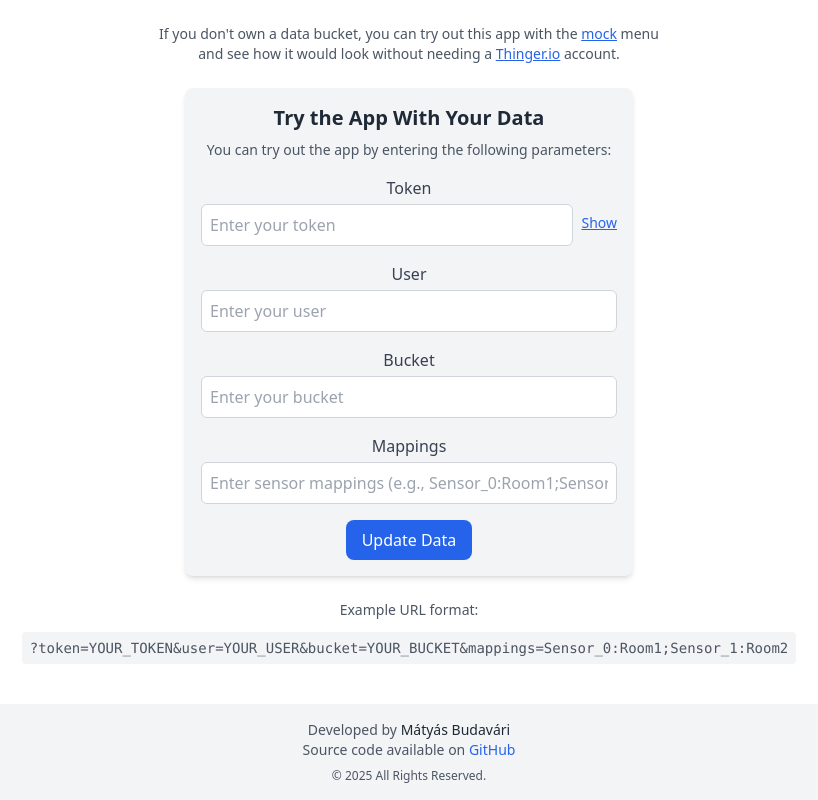
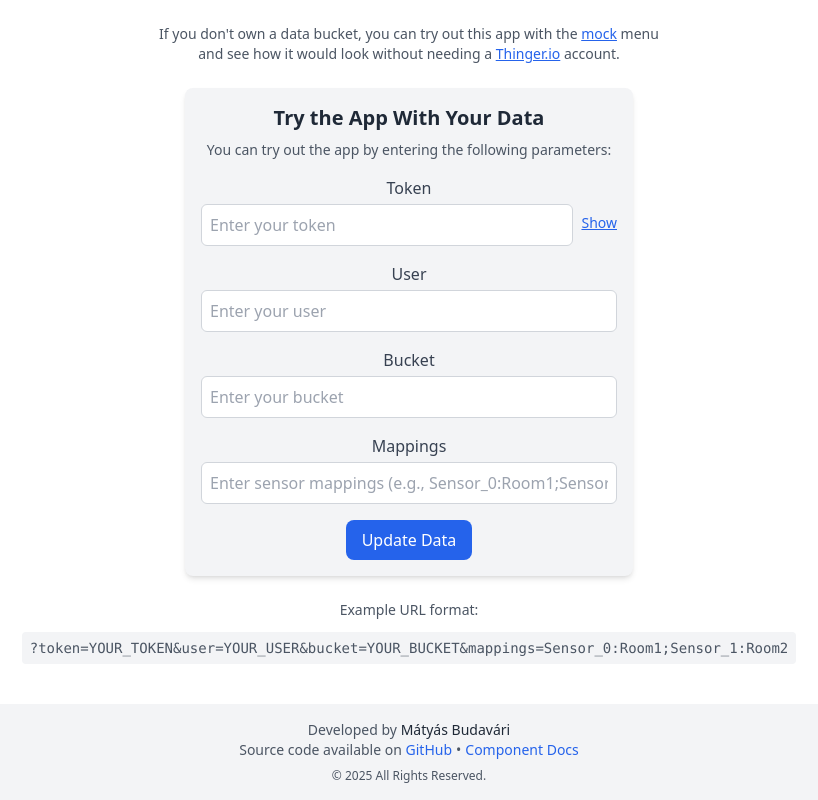
Before and after one commit to budavariam/home-dashboard, a React (Vite) app in the folder frontend/: page /home-dashboard/history in a window 1280 px wide. Shown: the part 268-1068 px from the top of the page, without its empty margins (231-1049 px from the left). Built offline with nearby package versions, Linux system fonts and the light colour scheme.

Commit message:
build(frontend): :sparkles: serve storybook along the site

```diff
--- a/frontend/package.json
+++ b/frontend/package.json
@@ -5,11 +5,12 @@
   "type": "module",
   "scripts": {
     "dev": "vite",
-    "build": "tsc -b && vite build",
+    "build:site": "tsc -b && vite build",
+    "build": "npm run build:site && npm run build:storybook",
     "lint": "eslint .",
     "preview": "vite preview",
     "storybook": "storybook dev -p 6006",
-    "build-storybook": "storybook build",
+    "build:storybook": "storybook build --output-dir dist/storybook",
     "test": "vitest"
   },
   "dependencies": {
--- a/frontend/src/components/Footer.tsx
+++ b/frontend/src/components/Footer.tsx
@@ -5,7 +5,8 @@
                 <p className="text-sm">
                     Developed by <span className="font-medium text-gray-800 dark:text-gray-200">Mátyás Budavári</span>
                 </p>
-                <p className="text-sm">
+                <div className="flex flex-col sm:flex-row items-center justify-center gap-1 text-sm">
+                    <p>
                         Source code available on{' '}
                         <a
                             href="https://github.com/budavariam/home-dashboard"
@@ -16,6 +17,18 @@
                             GitHub
                         </a>
                     </p>
+                    <span className="hidden sm:inline">•</span>
+                    <p>
+                        <a
+                            href="/home-dashboard/storybook/"
+                            target="_blank"
+                            rel="noopener noreferrer"
+                            className="text-blue-600 dark:text-blue-400 hover:underline"
+                        >
+                            Component Docs
+                        </a>
+                    </p>
+                </div>
                 <p className="text-xs mt-2">
                     &copy; {new Date().getFullYear()} All Rights Reserved.
                 </p>
```
Also changed, not shown: 1 other file (tests, documents, lock files or other folders). Lines whose indentation alone changed are shown as unchanged.
